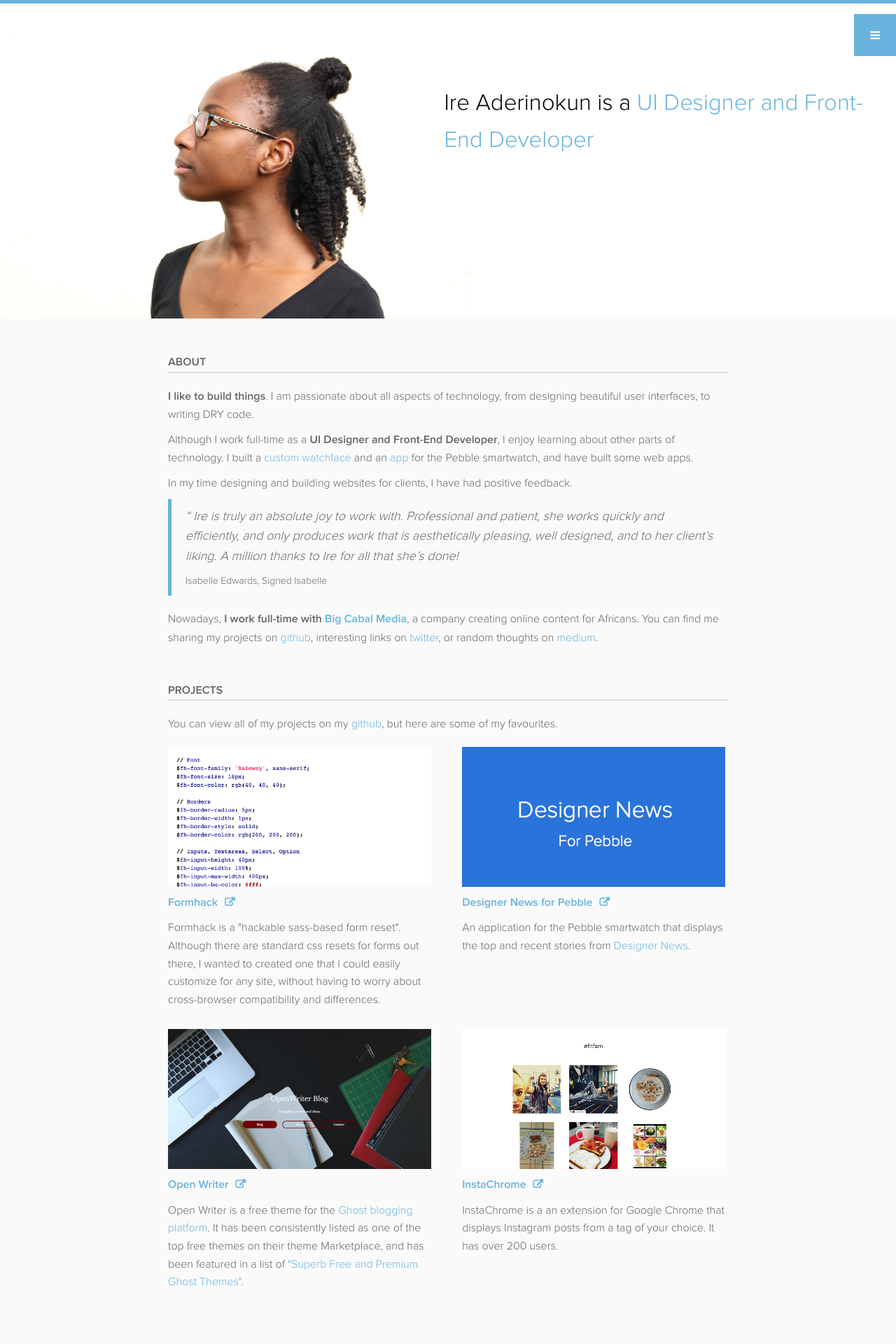
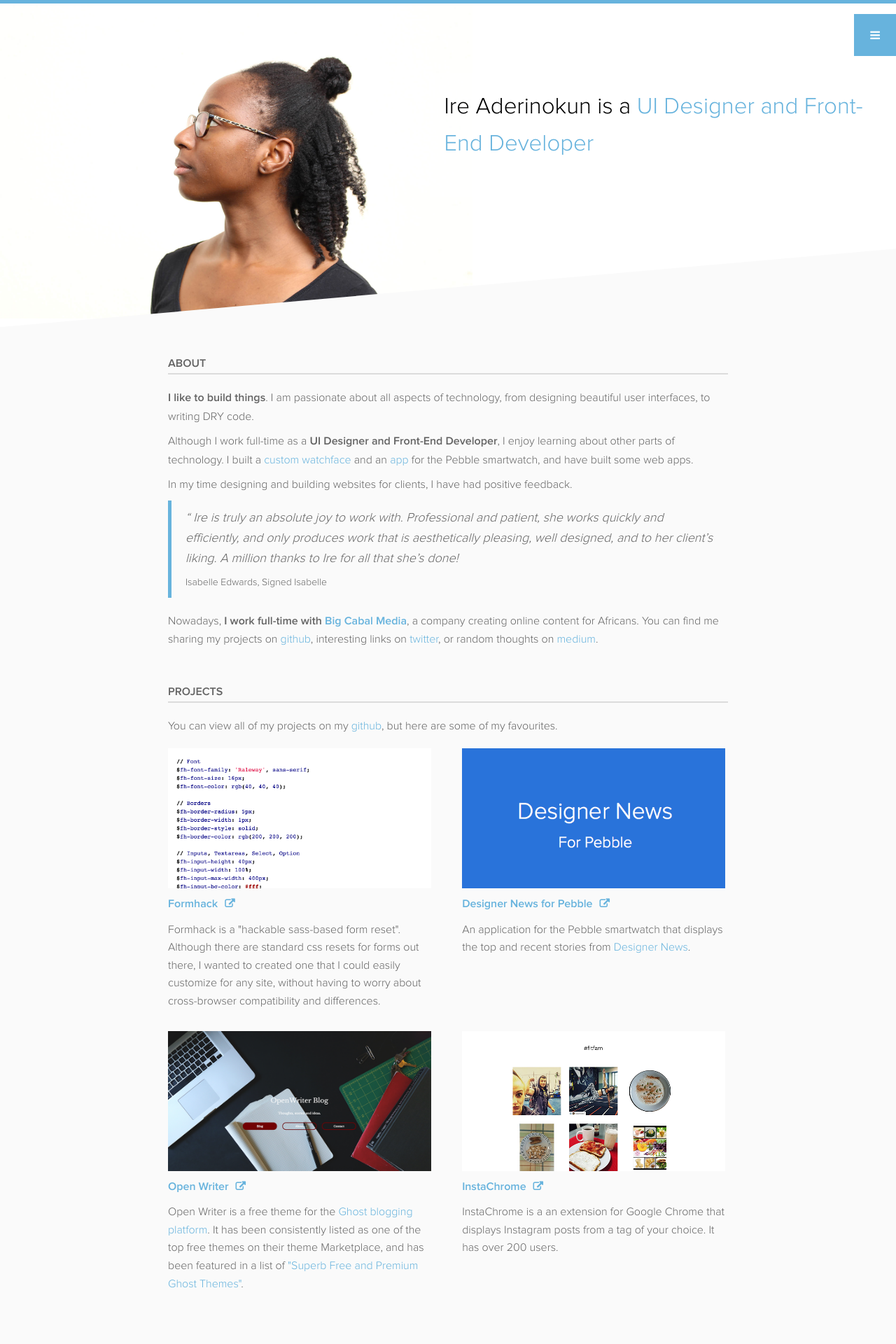
Before and after one commit to ireade/ireaderinokun.com, a Jekyll site: the page built from index.html, in a window 1280 px wide. Shown: the top 1920 px of the page at 70% size. Built offline with Jekyll 4.4.1, drawn with Linux system fonts in a browser that asks for light colours; nearby versions of some CDN libraries; some web fonts are replaced.

Commit message:
parralax on home page

```diff
--- a/_includes/home-about.html
+++ b/_includes/home-about.html
@@ -1,3 +1,4 @@
+
 <div class="container home-section home-section--about">
 
 	<h2>About</h2>
--- a/_includes/home-hero.html
+++ b/_includes/home-hero.html
@@ -11,4 +11,5 @@
   </div>
 
 
+
 </div>
--- a/_sass/_home.scss
+++ b/_sass/_home.scss
@@ -11,6 +11,7 @@
     background-repeat: no-repeat;
 
     background-image: url('../img/header-image.jpg');
+    position: relative;
 
 
     .tagline {
@@ -44,6 +45,42 @@
 
 
     }
+
+
+	position: fixed;
+	top: 5px;
+	left: 0;
+	width: 100%;
+	z-index: 1;
+
+}
+
+
+
+
+.main-container {
+	position: relative;
+	z-index: 2;
+	margin-top: 350px;
+
+}
+
+.triangle-svg {
+	width: 100%;
+
+	// position: absolute;
+	// top: 0;
+
+	// border: 1px solid red;
+
+	g {
+		fill: rgb(250, 250, 250);
+	}
+}
+.content-container {
+	margin-top: -10px;
+	padding-top: 20px;
+	background-color: rgb(250, 250, 250);
 }
 
 
--- a/_sass/_master.scss
+++ b/_sass/_master.scss
@@ -19,7 +19,6 @@
     width: 100%;
     height: 50px;
     background-color: $theme;
-    margin-top: 2rem;
     line-height: 50px;
     text-align: center;
     color: #fff;
@@ -36,6 +35,7 @@
 	position: fixed;
 	top: 20px;
 	right: 0;
+	z-index: 3;
 
 	li {
 		margin-bottom: 1.5rem;
--- a/_sass/_type.scss
+++ b/_sass/_type.scss
@@ -37,7 +37,7 @@
     font-family: $font-family;
     color: $text-color;
 
-    background-color: rgb(250, 250, 250);
+    // background-color: rgb(250, 250, 250);
 }
 
 h1 {
--- a/assets/js/script.js
+++ b/assets/js/script.js
@@ -39,4 +39,19 @@
 	});
 
 
+
+
+	$(document).on("scroll", function() {
+
+		var t = $(document).scrollTop();
+		var change = -(t/2) + 5;
+
+		$(".home-section--hero").css("top", change);
+
+		// $("header.regular .title-container").css("opacity", 1 - t/300);
+
+
+	});
+
+
 })
--- a/index.html
+++ b/index.html
@@ -4,6 +4,11 @@
 
 {% include home-hero.html %}
 
+<div class="main-container">
+
+{% include triangle.svg %}
+
+<div class="content-container">
 {% include home-about.html %}
 
 {% include home-projects.html %}
@@ -15,3 +20,6 @@
 
 
 {% include home-contact.html %}
+</div>
+
+</div>
```
Also changed, not shown: _includes/triangle.svg (added).
